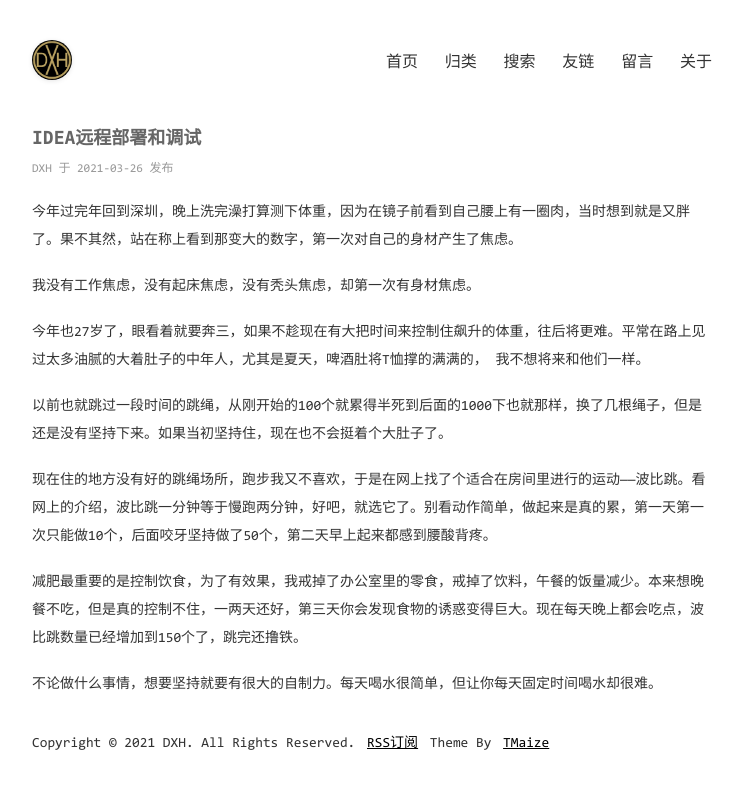
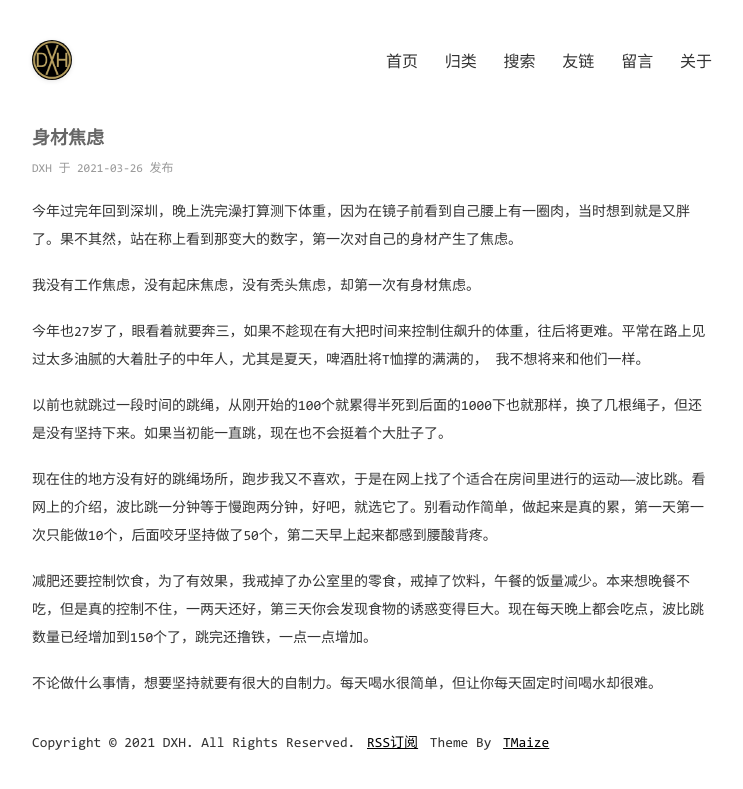
Before and after one commit to Devinteng/Devinteng.github.io, a Jekyll site: the page built from _posts/2021-3-26-身材焦虑.md, in a window 1280 px wide. Shown: the top 789 px of the page, without its empty margins (268-1011 px from the left). Built offline with Jekyll 4.4.1, drawn with Linux system fonts in a browser that asks for light colours.

Commit message:
Update 2021-3-26-身材焦虑.md

```diff
--- a/_posts/2021-3-26-身材焦虑.md
+++ b/_posts/2021-3-26-身材焦虑.md
@@ -1,12 +1,13 @@
 ---
 layout: mypost
-title: IDEA远程部署和调试
-categories: [小技巧]
+title: 身材焦虑
+categories: [焦虑]
 ---
 
 
 
 今年过完年回到深圳，晚上洗完澡打算测下体重，因为在镜子前看到自己腰上有一圈肉，当时想到就是又胖了。果不其然，站在称上看到那变大的数字，第一次对自己的身材产生了焦虑。
+
 
 
 我没有工作焦虑，没有起床焦虑，没有秃头焦虑，却第一次有身材焦虑。
@@ -17,7 +18,7 @@ categories: [小技巧]
 
 
 
-以前也就跳过一段时间的跳绳，从刚开始的100个就累得半死到后面的1000下也就那样，换了几根绳子，但是还是没有坚持下来。如果当初坚持住，现在也不会挺着个大肚子了。
+以前也就跳过一段时间的跳绳，从刚开始的100个就累得半死到后面的1000下也就那样，换了几根绳子，但还是没有坚持下来。如果当初能一直跳，现在也不会挺着个大肚子了。
 
 
 
@@ -25,7 +26,7 @@ categories: [小技巧]
 
 
 
-减肥最重要的是控制饮食，为了有效果，我戒掉了办公室里的零食，戒掉了饮料，午餐的饭量减少。本来想晚餐不吃，但是真的控制不住，一两天还好，第三天你会发现食物的诱惑变得巨大。现在每天晚上都会吃点，波比跳数量已经增加到150个了，跳完还撸铁。
+减肥还要控制饮食，为了有效果，我戒掉了办公室里的零食，戒掉了饮料，午餐的饭量减少。本来想晚餐不吃，但是真的控制不住，一两天还好，第三天你会发现食物的诱惑变得巨大。现在每天晚上都会吃点，波比跳数量已经增加到150个了，跳完还撸铁，一点一点增加。
 
 
 
```
